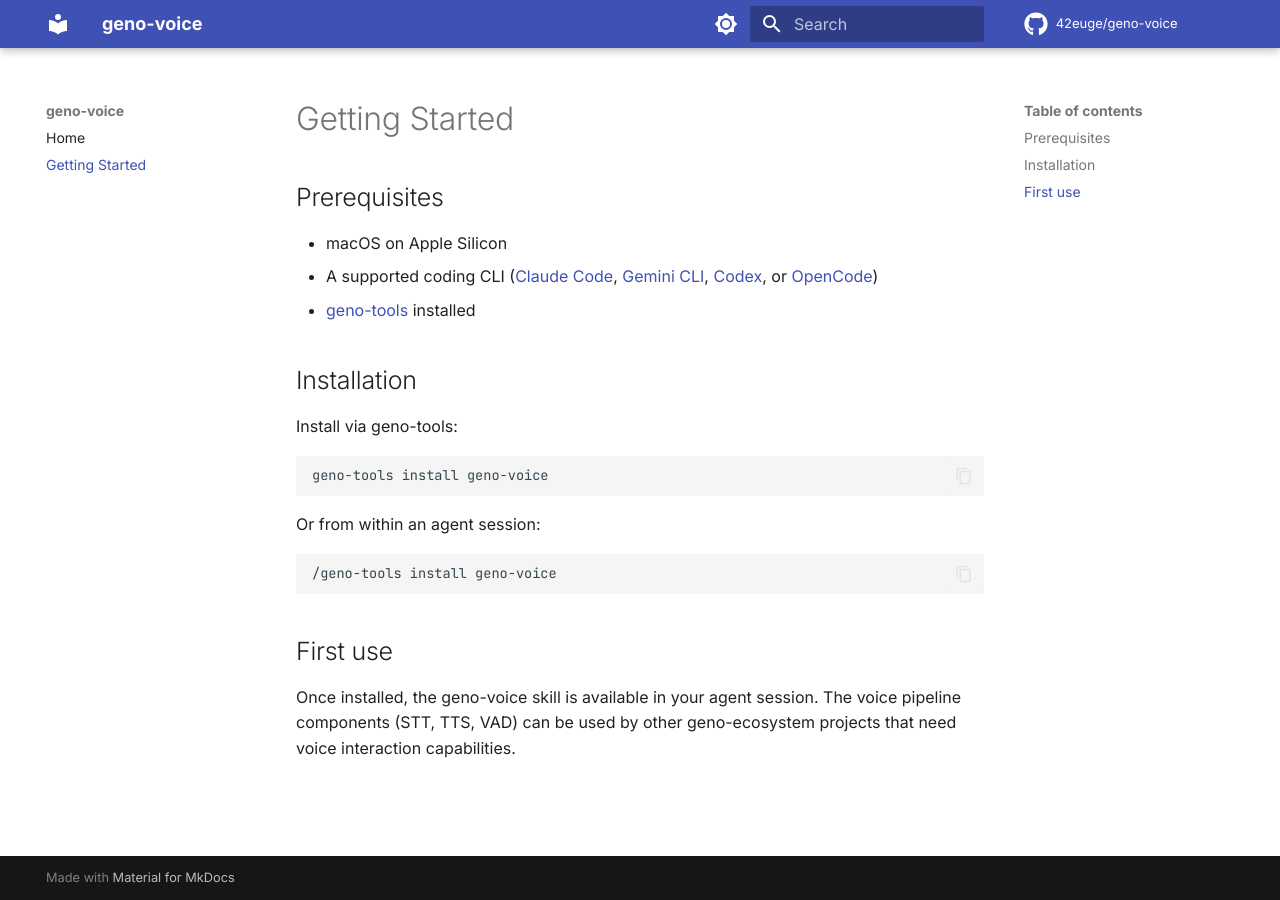
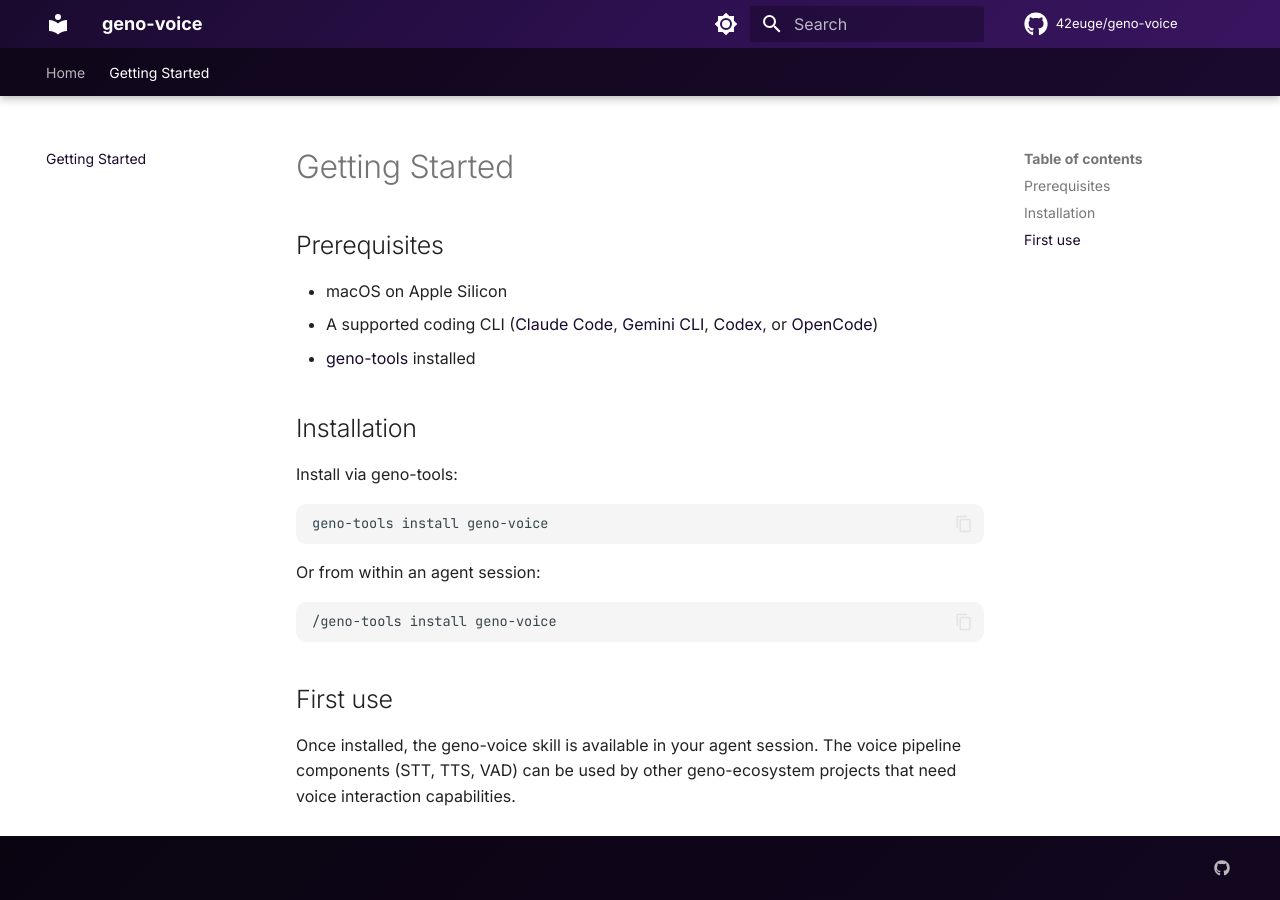
Before and after one commit to 42euge/geno-voice, an MkDocs documentation site: the page built from docs/getting-started.md, in a window 1280 px wide. Built offline with MkDocs 1.6.1 and Material for MkDocs 9.7.7, drawn with Linux system fonts in a browser that asks for light colours; comment, search, counter and statistics services are not loaded.

Commit message:
Apply geno ecosystem theme (deep purple + orange)

```diff
--- /dev/null
+++ b/docs/stylesheets/extra.css
@@ -0,0 +1,88 @@
+/* ── geno ecosystem theme: deep purple + orange ── */
+
+:root {
+  --md-primary-fg-color: #1a0a2e;
+  --md-primary-fg-color--light: #2d1b4e;
+  --md-primary-fg-color--dark: #0f0619;
+  --md-primary-bg-color: #fff;
+  --md-primary-bg-color--light: #ffffffb3;
+  --md-accent-fg-color: #e8650a;
+  --md-accent-fg-color--transparent: #e8650a1a;
+}
+
+[data-md-color-scheme="slate"] {
+  --md-primary-fg-color: #1a0a2e;
+  --md-primary-fg-color--light: #2d1b4e;
+  --md-primary-fg-color--dark: #0f0619;
+  --md-primary-bg-color: #e8e0f0;
+  --md-primary-bg-color--light: #e8e0f0b3;
+  --md-accent-fg-color: #f0923a;
+  --md-accent-fg-color--transparent: #f0923a1a;
+  --md-default-bg-color: #0e0b14;
+  --md-default-bg-color--light: #161120;
+  --md-default-bg-color--lighter: #1e1830;
+  --md-default-bg-color--lightest: #2a2240;
+  --md-default-fg-color: #e0dce6;
+  --md-default-fg-color--light: #b8b0c8;
+  --md-default-fg-color--lighter: #8a7fa0;
+  --md-default-fg-color--lightest: #5c5470;
+  --md-code-bg-color: #16112080;
+  --md-code-fg-color: #e0dce6;
+  --md-typeset-color: #e0dce6;
+  --md-typeset-a-color: #f0923a;
+  --md-footer-bg-color: #0a0710;
+  --md-footer-bg-color--dark: #060410;
+}
+
+.md-header {
+  background: linear-gradient(135deg, #1a0a2e 0%, #2d1050 50%, #3a1560 100%);
+}
+
+.md-tabs {
+  background: linear-gradient(135deg, #0f0619 0%, #1a0a2e 100%);
+}
+
+.md-tabs__link--active,
+.md-tabs__link:hover {
+  color: #f0923a !important;
+}
+
+.md-typeset code {
+  border-radius: 0.3rem;
+}
+
+.md-typeset pre > code {
+  border-radius: 0.5rem;
+}
+
+[data-md-color-scheme="slate"] .highlight code {
+  border: 1px solid #2d1b4e40;
+}
+
+.md-typeset .admonition.tip,
+.md-typeset details.tip {
+  border-color: #e8650a;
+}
+
+.md-typeset .tip > .admonition-title,
+.md-typeset .tip > summary {
+  background-color: #e8650a15;
+}
+
+.md-typeset table:not([class]) th {
+  background: linear-gradient(135deg, #1a0a2e, #2d1050);
+  color: #fff;
+}
+
+[data-md-color-scheme="slate"] .md-typeset table:not([class]) th {
+  background: linear-gradient(135deg, #2d1b4e, #3a1560);
+}
+
+.md-footer {
+  background: linear-gradient(135deg, #0f0619, #1a0a2e);
+}
+
+[data-md-color-scheme="slate"] ::-webkit-scrollbar { width: 8px; }
+[data-md-color-scheme="slate"] ::-webkit-scrollbar-track { background: #0e0b14; }
+[data-md-color-scheme="slate"] ::-webkit-scrollbar-thumb { background: #2d1b4e; border-radius: 4px; }
+[data-md-color-scheme="slate"] ::-webkit-scrollbar-thumb:hover { background: #3a1560; }
--- a/mkdocs.yml
+++ b/mkdocs.yml
@@ -1,6 +1,6 @@
 site_name: geno-voice
-site_description: Local voice pipeline for offline, privacy-first AI voice interaction
-site_url: https://42euge.github.io/geno-voice
+site_description: Voice pipeline — STT, TTS, VAD
+site_url: https://42euge.github.io/geno-voice/
 repo_url: https://github.com/42euge/geno-voice
 repo_name: 42euge/geno-voice
 
@@ -27,15 +27,22 @@
   icon:
     repo: fontawesome/brands/github
   features:
+    - navigation.tabs
+    - navigation.tabs.sticky
     - navigation.sections
     - navigation.top
     - content.code.copy
+    - content.code.annotate
     - search.highlight
+    - search.suggest
     - toc.follow
 
 nav:
   - Home: index.md
   - Getting Started: getting-started.md
+
+extra_css:
+  - stylesheets/extra.css
 
 markdown_extensions:
   - admonition
@@ -47,5 +54,13 @@
   - pymdownx.tabbed:
       alternate_style: true
   - attr_list
+  - md_in_html
+  - def_list
   - toc:
       permalink: true
+
+extra:
+  social:
+    - icon: fontawesome/brands/github
+      link: https://github.com/42euge
+  generator: false
```
